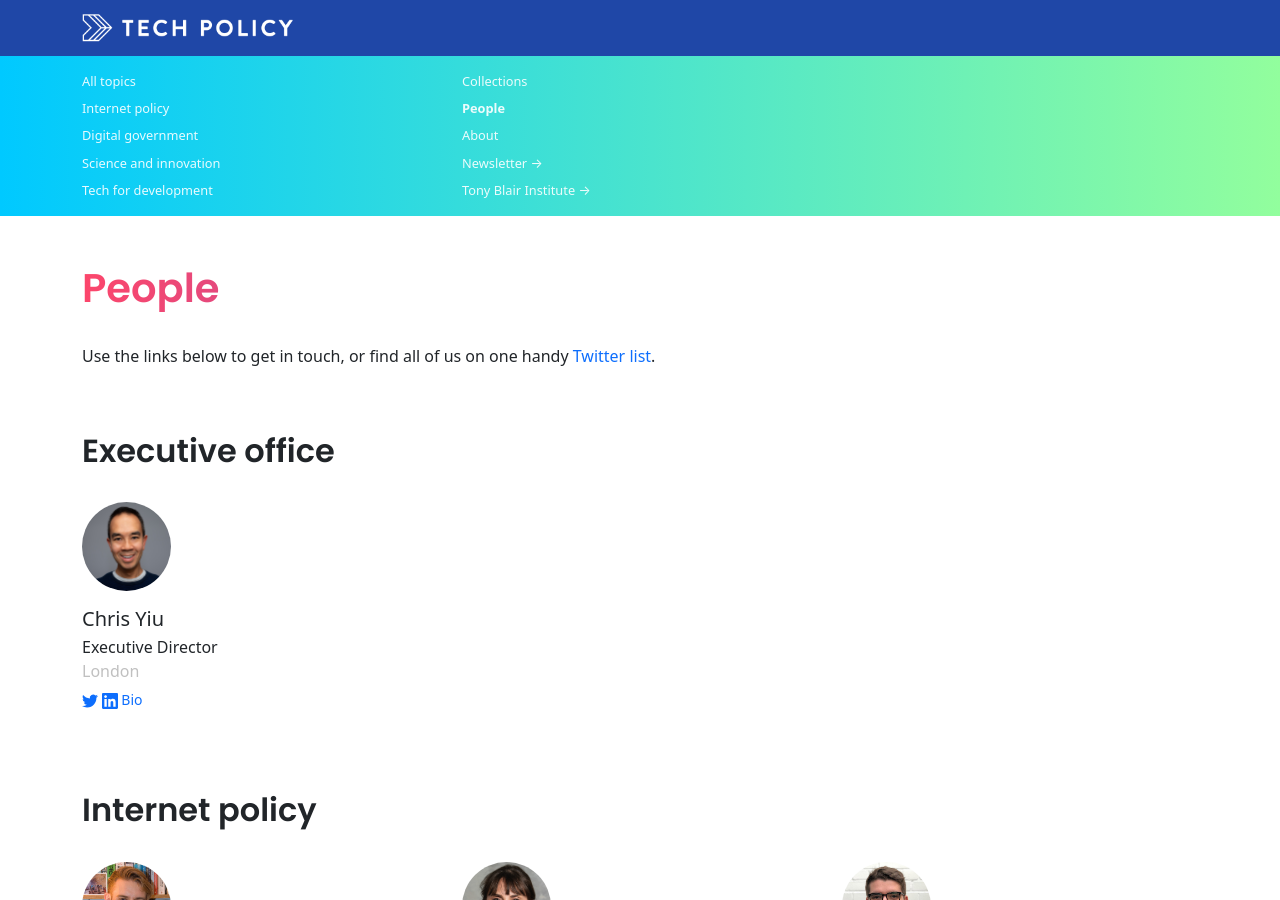
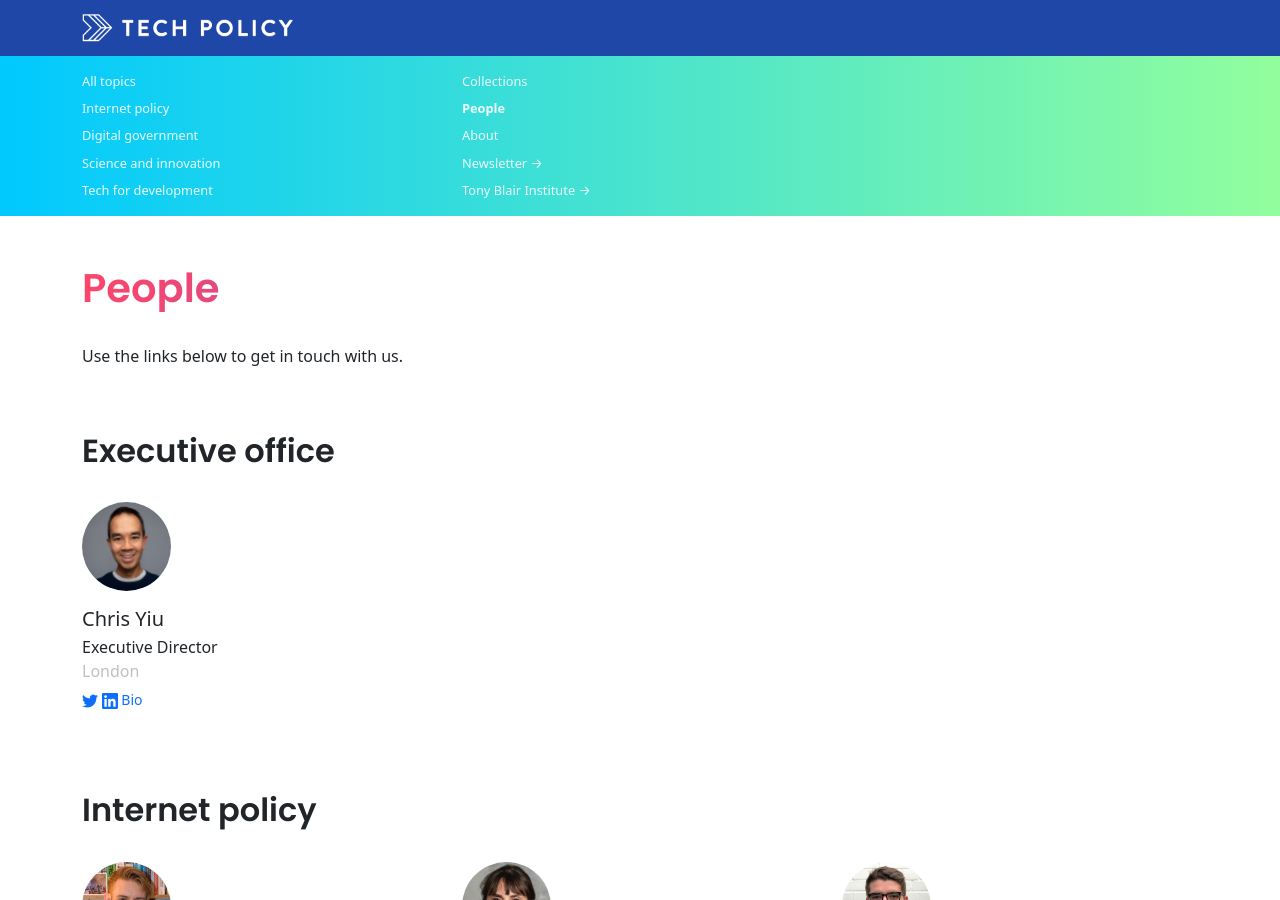
Before and after one commit to techpolicyio/techpolicyio.github.io, a Jekyll site: the page built from pages/people.md, in a window 1280 px wide and 900 px high. Built offline with Jekyll 4.4.1, drawn with Linux system fonts in a browser that asks for light colours.

Commit message:
Update people.md

```diff
--- a/pages/people.md
+++ b/pages/people.md
@@ -4,4 +4,4 @@ title: People
 permalink: /people/
 ---
 
-Use the links below to get in touch, or find all of us on one handy [Twitter list](https://twitter.com/clry2/lists/tpp).
+Use the links below to get in touch with us.
```
